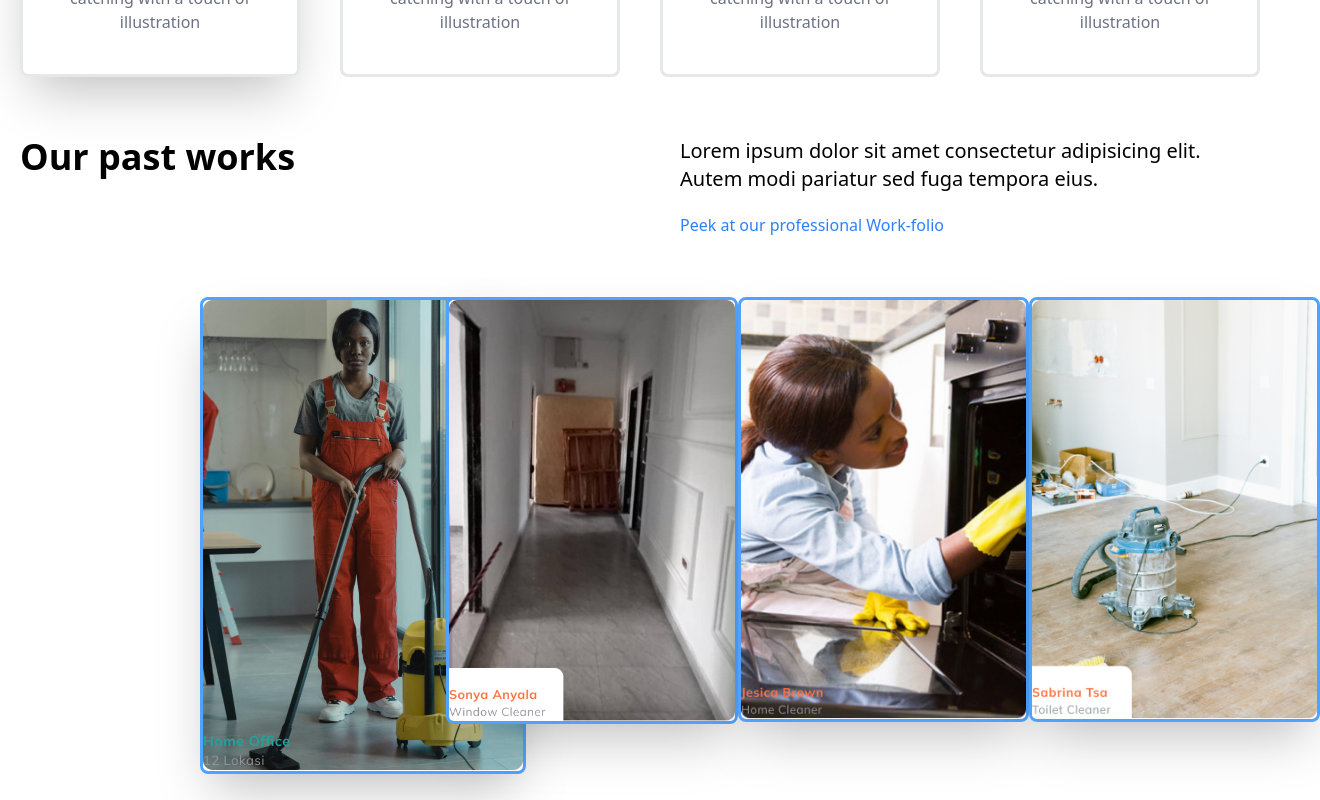
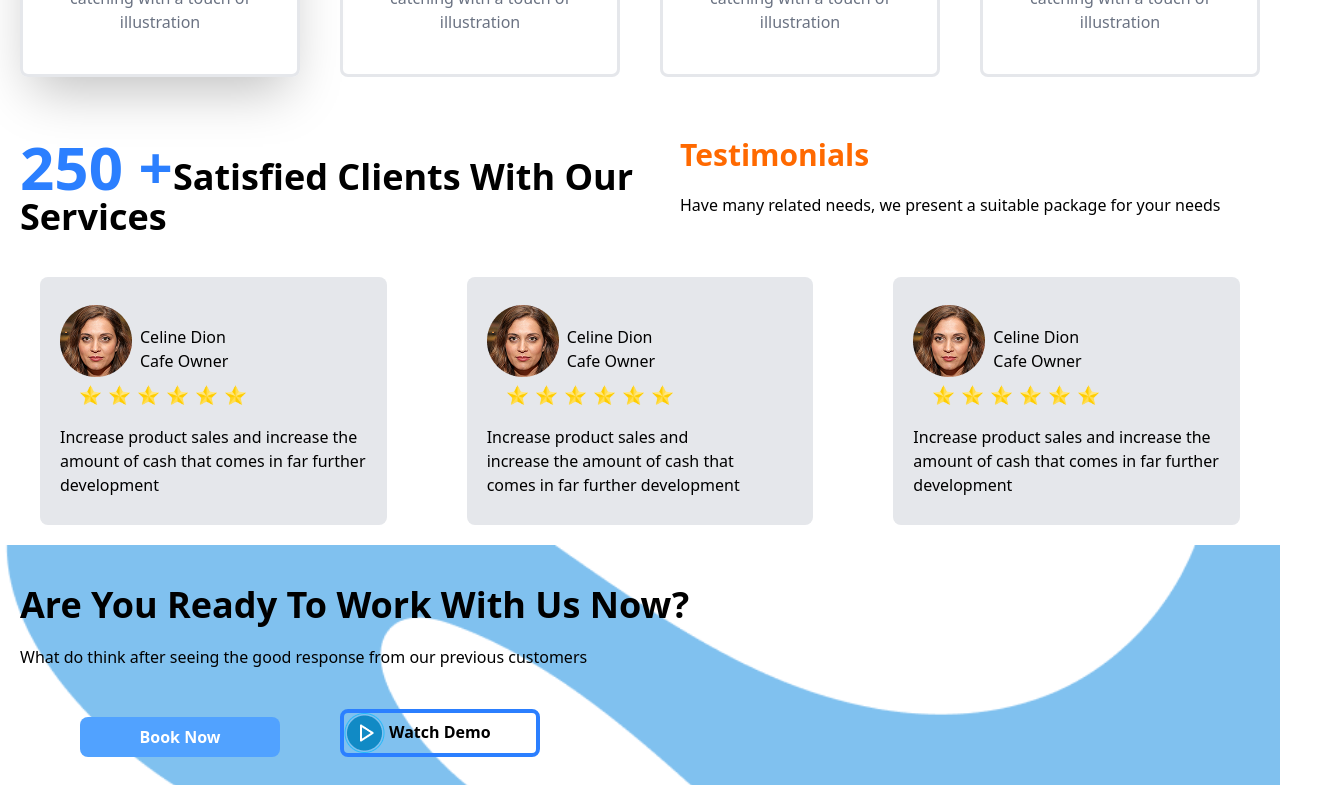
Before and after one commit to Bryan-Steph/Perfect-Clean, a React (Vite) app: page / in a window 1280 px wide. Shown: the part 1960-2760 px from the top of the page, 1320 px wide, since content can reach past the window. Built offline with nearby package versions, Linux system fonts and the light colour scheme.

Commit message:
removal of Our work component for verification

```diff
--- a/src/App.jsx
+++ b/src/App.jsx
@@ -22,7 +22,7 @@ function App() {
     {/* <Slider /> */}
 
     <Services />
-    <OurWork />
+    {/* <OurWork /> */}
     <Testimonial />
     <About />
     <Footer />
```
